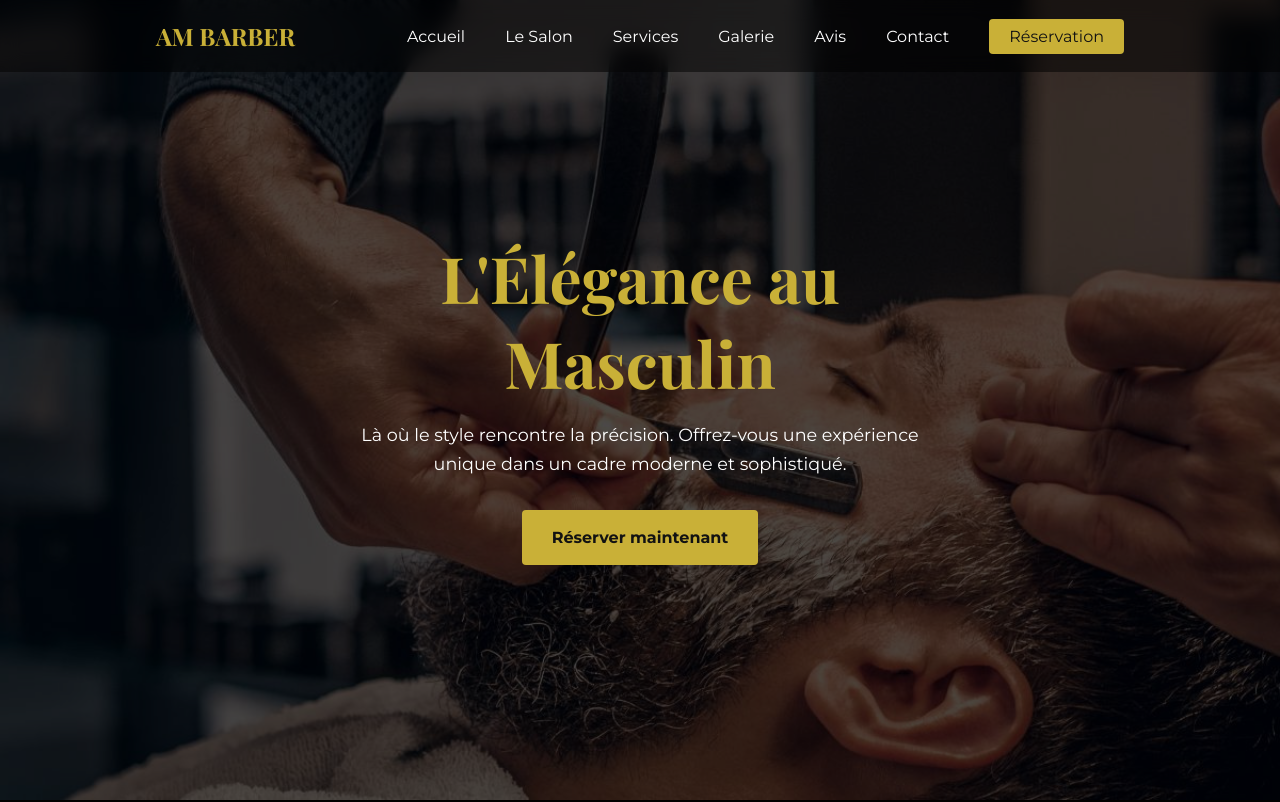
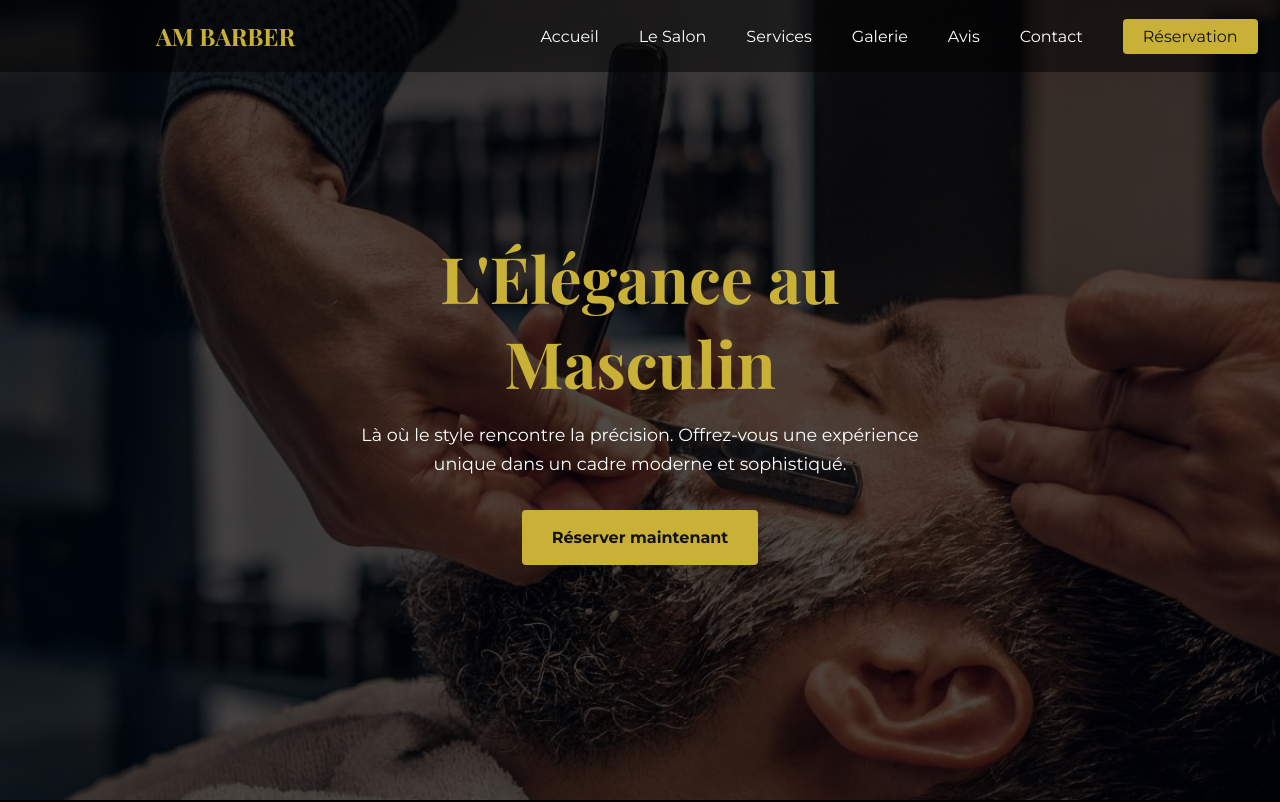
Before and after one commit to OdrienMerter/am-barber-website, a website: page index.html in a window 1280 px wide. Shown: the top 802 px of the page. Drawn offline with nearby package versions, Linux system fonts and the light colour scheme.

Commit message:
feat(menu): finalise le menu hamburger responsive et corrige la navbar desktop

```diff
--- a/css/style.css
+++ b/css/style.css
@@ -24,7 +24,8 @@ ul { list-style: none; } a { text-decoration: none; color: inherit; } img { max-
 .button--header { padding: 0.6rem 1.2rem; font-size: 0.9rem; }
 
 /* ==================== STYLES MOBILES PAR DÉFAUT (Mobile First) ==================== */
-.header { width: 100%; position: fixed; top: 0; left: 0; z-index: 100; background-color: rgba(0, 0, 0, 0.5); backdrop-filter: blur(10px); }
+.header { width: 100%; position: fixed; top: 0; left: 0; z-index: 100; background-color: rgba(0, 0, 0, 0.5); }
+.header.menu-open { z-index: 201; }
 .nav { height: 4.5rem; display: flex; justify-content: space-between; align-items: center; }
 .nav__logo { display: none; }
 .button--header { display: inline-block; }
@@ -33,38 +34,166 @@ ul { list-style: none; } a { text-decoration: none; color: inherit; } img { max-
 /* ==================== MENU DÉROULANT AMÉLIORÉ ==================== */
 .nav__menu {
     position: fixed;
-    top: 5.5rem;
+    top: 0;
+    left: 0;
+    width: 80%;
+    max-width: 450px;
+    height: 100vh;
+    background-color: rgba(18, 18, 18, 0.65);
+    backdrop-filter: blur(10px);
+    -webkit-backdrop-filter: blur(10px);
+    border-right: 1px solid rgba(255, 255, 255, 0.1);
+    padding: 4rem 2rem 2rem;
+    z-index: 200;
+    display: flex;
+    flex-direction: column;
+    justify-content: center;
+    align-items: center;
+    opacity: 0;
+    visibility: hidden;
+    transform: translateX(-100%);
+    transition: transform 0.4s ease-in-out, opacity 0.4s ease-in-out, visibility 0.4s ease-in-out;
+}
+
+/* =================================================================== */
+/* ============= LA RÈGLE MANQUANTE QUI RÉSOUT TOUT ================== */
+/* =================================================================== */
+.nav__menu.show-menu {
+    opacity: 1;
+    visibility: visible;
+    transform: translateX(0); /* Fait glisser le menu à l'écran */
+}
+
+/* Styles pour les onglets à l'intérieur du menu */
+.nav__list {
+    display: flex;
+    flex-direction: column;
+    gap: 1rem;
+    text-align: center;
+    width: 90%;
+}
+
+.nav__item {
+    width: 100%;
+    padding-bottom: 1rem;
+    border-bottom: 1px solid rgba(255, 255, 255, 0.1);
+}
+
+.nav__item:last-of-type {
+    border-bottom: none;
+}
+
+.nav__link {
+    font-size: 1.5rem;
+    color: var(--text-color);
+    transition: color 0.3s;
+}
+
+.nav__link:hover {
+    color: var(--gold-color);
+}
+
+.nav__link--cta {
+    background-color: var(--gold-color);
+    color: var(--dark-color) !important;
+    padding: 1rem 2.5rem !important;
+    border-radius: 4px;
+    margin-top: 2rem;
+    transition: background-color 0.3s;
+}
+
+.nav__link--cta:hover {
+    background-color: #e0c653;
+}
+
+.nav__close {
+    display: block;
+    position: absolute;
+    top: 1.5rem;
+    right: 1.5rem;
+    font-size: 1.8rem;
+    cursor: pointer;
+    color: var(--gold-color);
+}
+
+/* ==================== OVERLAY POUR FLOU D'ARRIÈRE-PLAN ==================== */
+.menu-overlay {
+    position: fixed;
+    top: 0;
     left: 0;
     width: 100%;
-    height: auto;
-    background-color: var(--dark-color);
-    padding: 1rem 2rem 2rem;
-    border-bottom-left-radius: 8px;
-    border-bottom-right-radius: 8px;
-    z-index: 200;
+    height: 100%;
+    background-color: rgba(0, 0, 0, 0.3);
+    backdrop-filter: blur(5px);
+    -webkit-backdrop-filter: blur(5px);
+    z-index: 199;
     opacity: 0;
     visibility: hidden;
-    transform: translateY(-1rem);
-    transition: opacity 0.3s, visibility 0.3s, transform 0.3s;
+    transition: opacity 0.4s ease-in-out, visibility 0.4s ease-in-out;
 }
-.nav__menu.show-menu { opacity: 1; visibility: visible; transform: translateY(0); }
-.nav__list { display: flex; flex-direction: column; gap: 0; }
-.nav__link { display: block; padding: 1rem 0; font-size: 1.25rem; text-align: center; color: var(--text-color); border-bottom: 1px solid rgba(255, 255, 255, 0.1); transition: color 0.3s; }
-.nav__link:hover { color: var(--gold-color); }
-.nav__item:first-child .nav__link { border-top: 1px solid rgba(255, 255, 255, 0.1); }
-.nav__link--cta { background-color: var(--gold-color); color: var(--dark-color) !important; padding: 1rem 1.5rem !important; border-radius: 4px; margin-top: 1.5rem; border-bottom: none !important; transition: background-color 0.3s; display: block; width: fit-content; margin-left: auto; margin-right: auto; }
-.nav__link--cta:hover { background-color: #e0c653; color: var(--dark-color) !important; }
-.nav__close { display: block; position: absolute; top: 1.5rem; right: 1.5rem; font-size: 1.8rem; cursor: pointer; color: var(--gold-color); }
+
+.menu-overlay.show-overlay {
+    opacity: 1;
+    visibility: visible;
+}
 
 /* ==================== VUE ORDINATEUR & TABLETTE (min-width: 768px) ==================== */
 @media screen and (min-width: 768px) {
     .container { margin: 0 auto; }
-    .nav__logo { display: block; font-size: 1.5rem; font-family: var(--title-font); font-weight: 700; color: var(--gold-color); }
+
+    .nav__logo {
+        display: block;
+        font-size: 1.5rem;
+        font-family: var(--title-font);
+        font-weight: 700;
+        color: var(--gold-color);
+    }
+
     .nav__toggle, .nav__close, .button--header { display: none; }
-    .nav__menu { position: static; top: auto; height: auto; width: auto; background-color: transparent; padding: 0; opacity: 1; visibility: visible; transform: none; border-radius: 0; }
-    .nav__list { flex-direction: row; gap: 2.5rem; }
-    .nav__link { padding: 0.5rem 0; font-size: var(--normal-font-size); border: none !important; }
-    .nav__link--cta { margin-top: 0; padding: 0.5rem 1.25rem !important; }
+
+    .nav__menu {
+        position: static;
+        height: auto;
+        width: auto;
+        background-color: transparent;
+        padding: 0;
+        opacity: 1;
+        visibility: visible;
+        transform: none;
+        border: none;
+        backdrop-filter: none;
+    }
+
+    .nav__list {
+        flex-direction: row;
+        gap: 2.5rem;
+        width: auto;
+    }
+
+    /* ================================================================= */
+    /* ====================== CORRECTION DÉFINITIVE ====================== */
+    /* ================================================================= */
+
+    .nav__item {
+        flex-shrink: 0; /* AJOUTÉ : Empêche l'élément de rétrécir */
+        width: auto;
+        padding-bottom: 0;
+        border-bottom: none;
+    }
+
+    .nav__link {
+        padding: 0.5rem 0;
+        font-size: var(--normal-font-size);
+        border: none !important;
+        white-space: nowrap; /* MAINTENU : Empêche le texte de se couper */
+    }
+
+    /* ================================================================= */
+
+    .nav__link--cta {
+        margin-top: 0;
+        padding: 0.5rem 1.25rem !important;
+    }
 }
 
 /* ==================== STYLES DU RESTE DE LA PAGE ==================== */
--- a/index.html
+++ b/index.html
@@ -15,9 +15,11 @@
 </head>
 <body>
 
-    <header class="header">
+    <header class="header" id="header">
         <nav class="nav container">
             <a href="#" class="nav__logo">AM BARBER</a>
+
+            <!-- Le menu est de retour à l'intérieur, c'est la bonne place -->
             <div class="nav__menu" id="nav-menu">
                 <ul class="nav__list">
                     <li class="nav__item"><a href="#accueil" class="nav__link">Accueil</a></li>
@@ -32,10 +34,12 @@
             </div>
 
             <a href="reservation.html" class="button button--header">Réservation</a>
-
             <div class="nav__toggle" id="nav-toggle"><i class="fa-solid fa-bars"></i></div>
         </nav>
     </header>
+
+    <!-- Le fond flou est ici, c'est parfait -->
+    <div class="menu-overlay" id="menu-overlay"></div>
 
     <main>
         <section class="home" id="accueil">
--- /dev/null
+++ b/js/main.js
@@ -0,0 +1,35 @@
+/* ==================== GESTION DU MENU MOBILE (Version Finale Corrigée) ==================== */
+document.addEventListener('DOMContentLoaded', function() {
+
+    const navMenu = document.getElementById('nav-menu');
+    const navToggle = document.getElementById('nav-toggle');
+    const navClose = document.getElementById('nav-close');
+    const menuOverlay = document.getElementById('menu-overlay');
+    const header = document.getElementById('header'); // On récupère le header
+
+    if (!navMenu || !navToggle || !navClose || !menuOverlay || !header) {
+        console.error("Erreur Critique : Un ou plusieurs éléments du menu sont introuvables.");
+        return;
+    }
+
+    const openMenu = () => {
+        navMenu.classList.add('show-menu');
+        menuOverlay.classList.add('show-overlay');
+        header.classList.add('menu-open'); // AJOUTÉ : Pour gérer le z-index
+    };
+
+    const closeMenu = () => {
+        navMenu.classList.remove('show-menu');
+        menuOverlay.classList.remove('show-overlay');
+        header.classList.remove('menu-open'); // AJOUTÉ : Pour gérer le z-index
+    };
+
+    navToggle.addEventListener('click', openMenu);
+    navClose.addEventListener('click', closeMenu);
+    menuOverlay.addEventListener('click', closeMenu);
+
+    const navLinks = document.querySelectorAll('.nav__link');
+    navLinks.forEach(link => {
+        link.addEventListener('click', closeMenu);
+    });
+});
```
